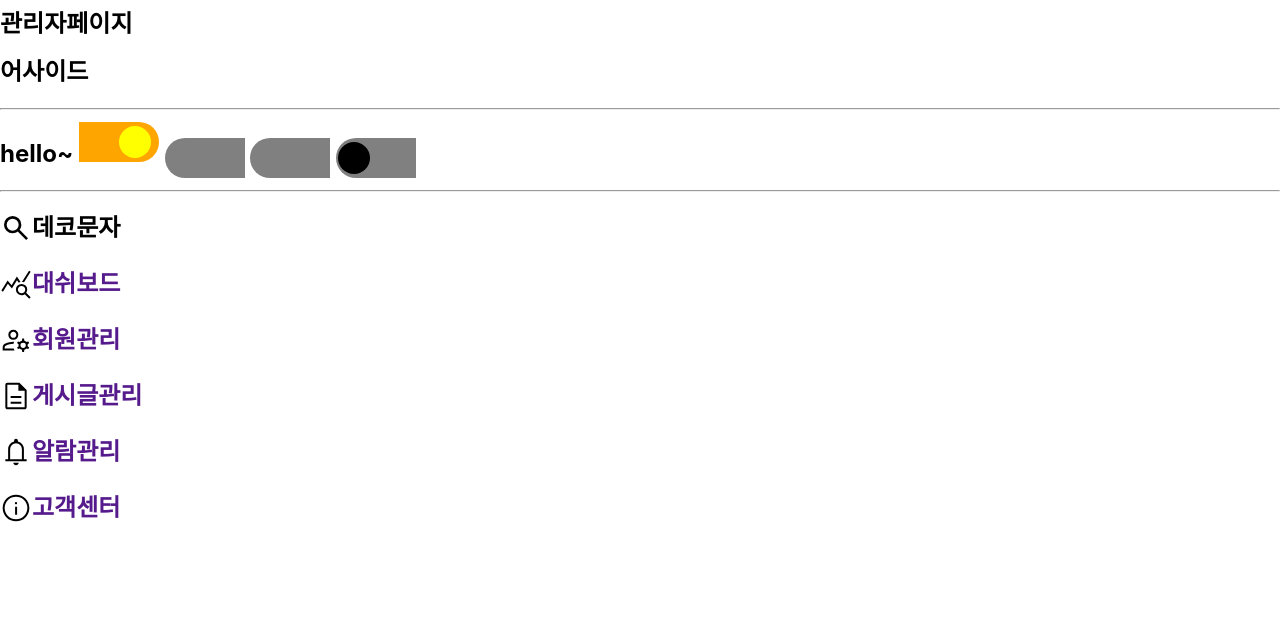
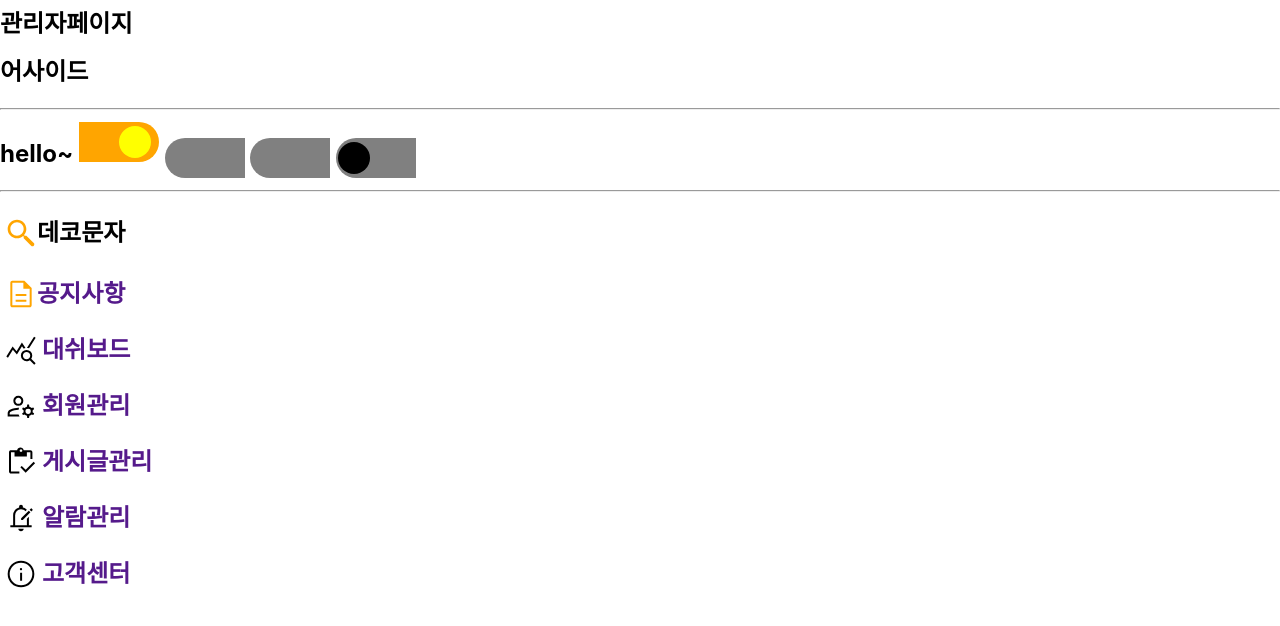
Before and after one commit to choijinsoon/rland-html, a plain HTML site: page admin/notice/list.html in a window 1280 px wide. Drawn offline with Linux system fonts and the light colour scheme.

Commit message:
update deco before reduce

```diff
--- a/admin/notice/list.html
+++ b/admin/notice/list.html
@@ -29,6 +29,7 @@
         <hr>
         <span class="deco">데코문자</span>
         <ul>
+            <li><a class="deco-note" href="">공지사항</a></li>
             <li><a class="deco-dashboard" href="">대쉬보드</a></li>
             <li><a class="deco-user-manage" href="">회원관리</a></li>
             <li><a class="deco-notice-manage" href="">게시글관리</a></li>
--- a/css/admin/button.css
+++ b/css/admin/button.css
@@ -31,7 +31,6 @@
 
     cursor: pointer;
 }
-
 /* .btn-toggle .thumb,
 .btn-toggle span */
 .btn-toggle::before{
@@ -55,13 +54,13 @@
 
     transition: left 1.5s;
 }
-
+.btn-toggle:hover,
 .btn-toggle-on{
     background-color: orange;
     border-radius: 0 calc(var(--radius) / 2) calc(var(--radius) / 2) 0;
+
+    transition: border-radius .5s;
 }
-
-
 /* .btn-toggle-on .thumb,
 .btn-toggle-on span */
 .btn-toggle-on::before{
--- a/css/admin/deco.css
+++ b/css/admin/deco.css
@@ -2,14 +2,73 @@
     display: inline-flex;
     justify-content: center;
     align-items: center;
+    padding: 5px;
 }
 .deco::before{
     content: "";
     display: inline-block;
     width: 32px;
     height: 32px;
-    background: url(/image/search_black.svg) no-repeat center/contain;
+    /* background: url(/image/search-black.svg) no-repeat center/contain; */
+
+    background-color: orange;
+    -webkit-mask-image: url(/image/search.svg);
+    -webkit-mask-size: 32px 32px;
 }
+.deco:hover{
+    background-color: orange;
+    color: white;
+
+    border-radius: 16px;
+    transform: scale(1.1);
+
+    transition: .5s;
+}
+.deco:hover::before{
+    background-color: white;
+
+    transition: .5s;
+    transform: scale(1.1);
+}
+
+.deco-note{
+    display: inline-flex;
+    align-items: center;
+    padding: 5px;
+}
+.deco-note::before{
+    content: "";
+    display: inline-block;
+    width: 32px;
+    height: 32px;
+    /* background: url(/image/notice.svg) no-repeat center/contain; */
+
+    background-color: orange;
+    -webkit-mask-image: url(/image/notice.svg);
+    -webkit-mask-size: 32px 32px;
+}
+.deco-note:hover{
+    background-color: orange;
+    color: white;
+
+    border-radius: 16px;
+    transform: scale(1.1);
+
+    transition: .5s;
+}
+.deco-note:hover::before{
+    background-color: white;
+
+    transition: .5s;
+    transform: scale(1.1);
+}
+
+
+
+
+
+
+
 .deco-dashboard{
     display: inline-flex;
     justify-content: center;
@@ -20,6 +79,7 @@
     display: inline-block;
     width: 32px;
     height: 32px;
+    margin: 0 5px;
     background: url(/image/graph.svg) no-repeat center/contain;
 }
 .deco-user-manage{
@@ -32,6 +92,7 @@
     display: inline-block;
     width: 32px;
     height: 32px;
+    margin: 0 5px;
     background: url(/image/user-manage.svg) no-repeat center/contain;
 }
 .deco-notice-manage{
@@ -44,7 +105,8 @@
     display: inline-block;
     width: 32px;
     height: 32px;
-    background: url(/image/notice-manage.svg) no-repeat center/contain;
+    margin: 0 5px;
+    background: url(/image/inventory.svg) no-repeat center/contain;
 }
 .deco-alarm-manage{
     display: inline-flex;
@@ -56,7 +118,8 @@
     display: inline-block;
     width: 32px;
     height: 32px;
-    background: url(/image/alarm.svg) no-repeat center/contain;
+    margin: 0 5px;
+    background: url(/image/alarm-manage.svg) no-repeat center/contain;
 }
 .deco-info{
     display: inline-flex;
@@ -68,7 +131,6 @@
     display: inline-block;
     width: 32px;
     height: 32px;
-    background: url(/image/info.svg) no-repeat center/cover;
+    margin: 0 5px;
+    background: url(/image/info.svg) no-repeat center/contain;
 }
-
-색감, 아이콘, 폰트, 간격
```
Also changed, not shown: image/alarm-manage.svg (added), image/inventory.svg (added), image/notice.svg (renamed from image/notice-manage.svg), image/search-black.svg (renamed from image/search_black.svg).
